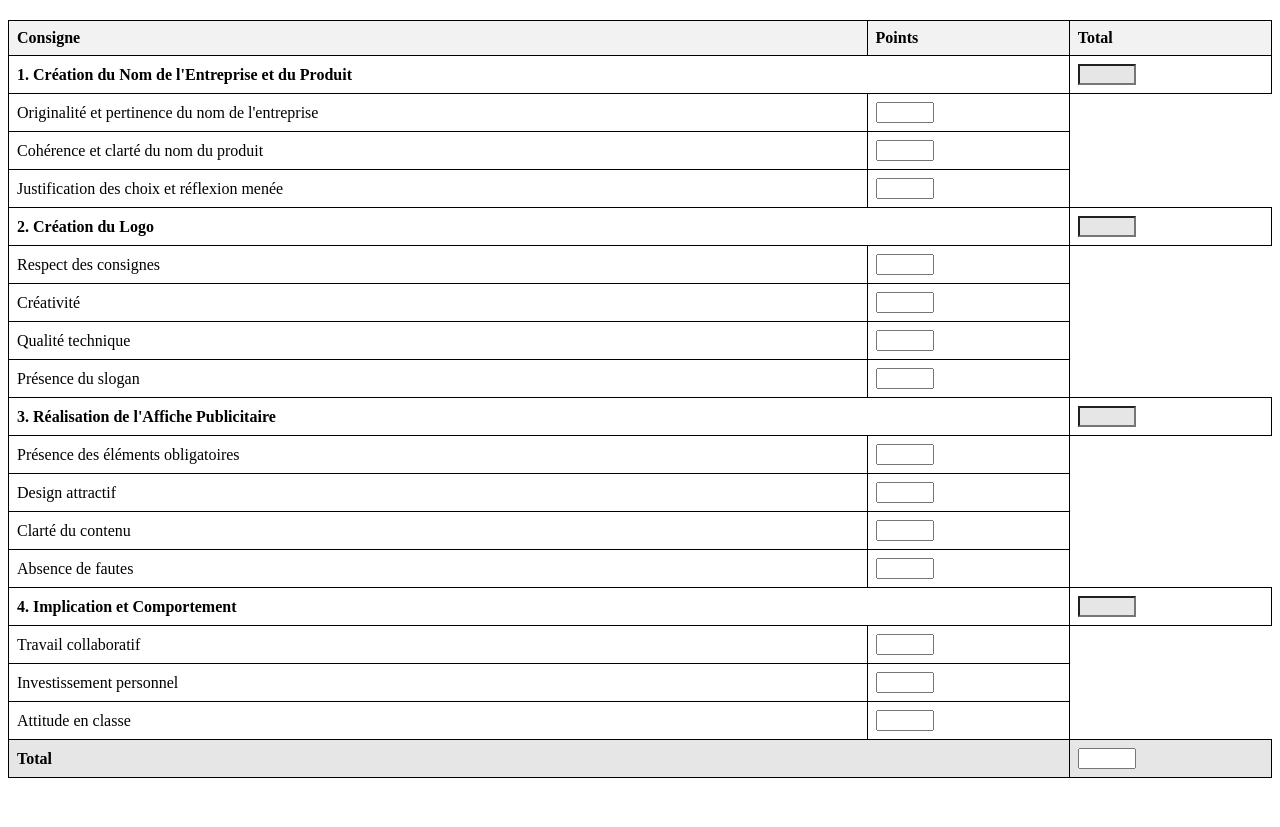
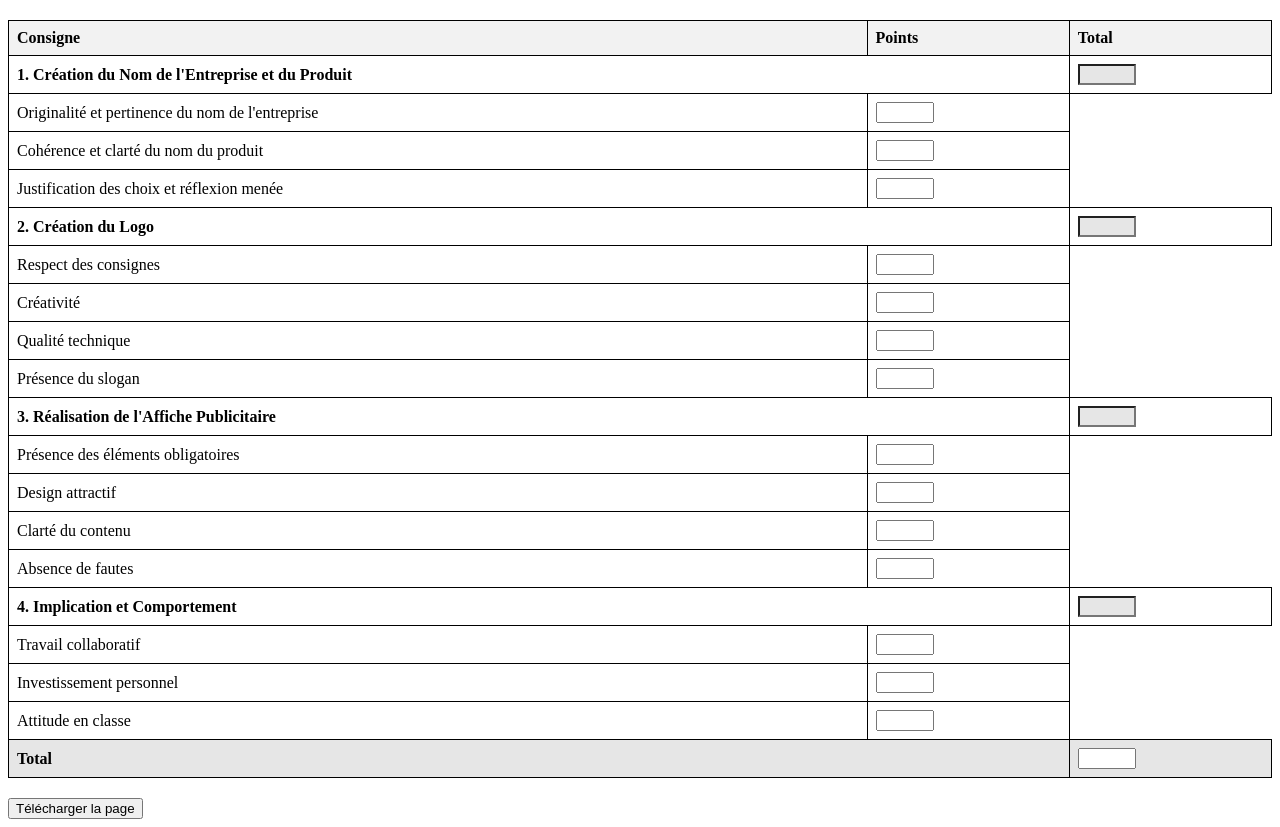
Before and after one commit to my270/bareme, a plain HTML site: page index.html in a window 1280 px wide. Before the commit the page ends 800 px from the top, so only its background shows below. Drawn offline with Linux system fonts and the light colour scheme.

Commit message:
Update index.html

```diff
--- a/index.html
+++ b/index.html
@@ -54,6 +54,18 @@
                 currentTotalField.value = sectionTotal;
             }
             document.getElementById("grandTotal").value = grandTotal;
+        }
+
+        function downloadPage() {
+            let element = document.createElement('a');
+            let pageContent = document.documentElement.outerHTML;
+            let blob = new Blob([pageContent], { type: 'text/html' });
+            let url = URL.createObjectURL(blob);
+            element.href = url;
+            element.download = "evaluation_resultats.html";
+            document.body.appendChild(element);
+            element.click();
+            document.body.removeChild(element);
         }
     </script>
 </head>
@@ -141,5 +153,8 @@
             <td><input type="text" id="grandTotal" readonly></td>
         </tr>
     </table>
+    <button onclick="downloadPage()">Télécharger la page</button>
 </body>
 </html>
+
+</html>
```
